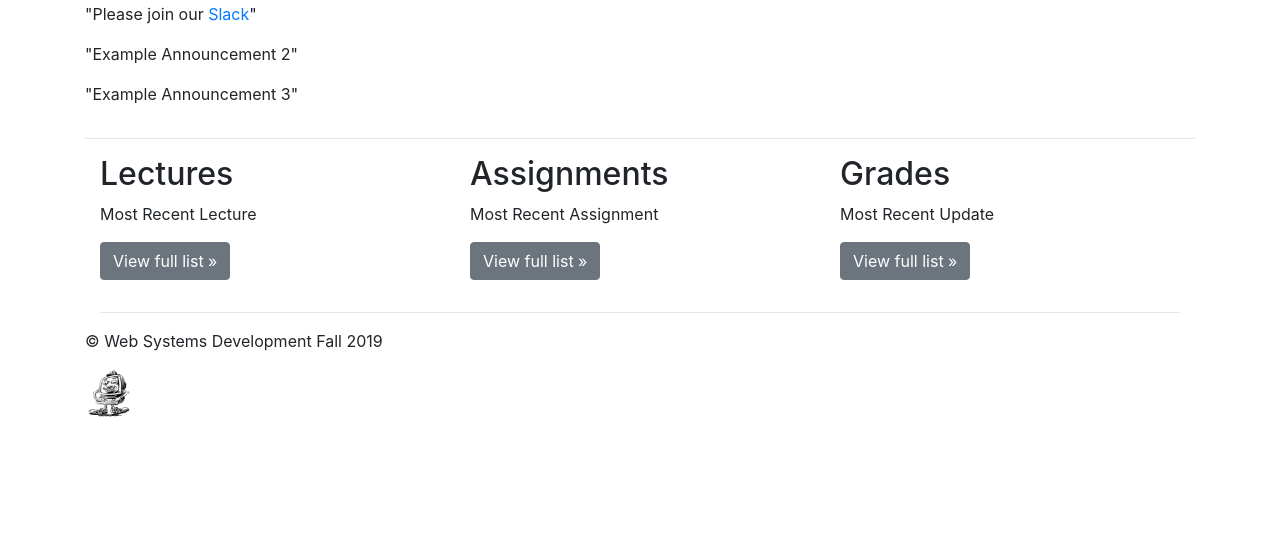
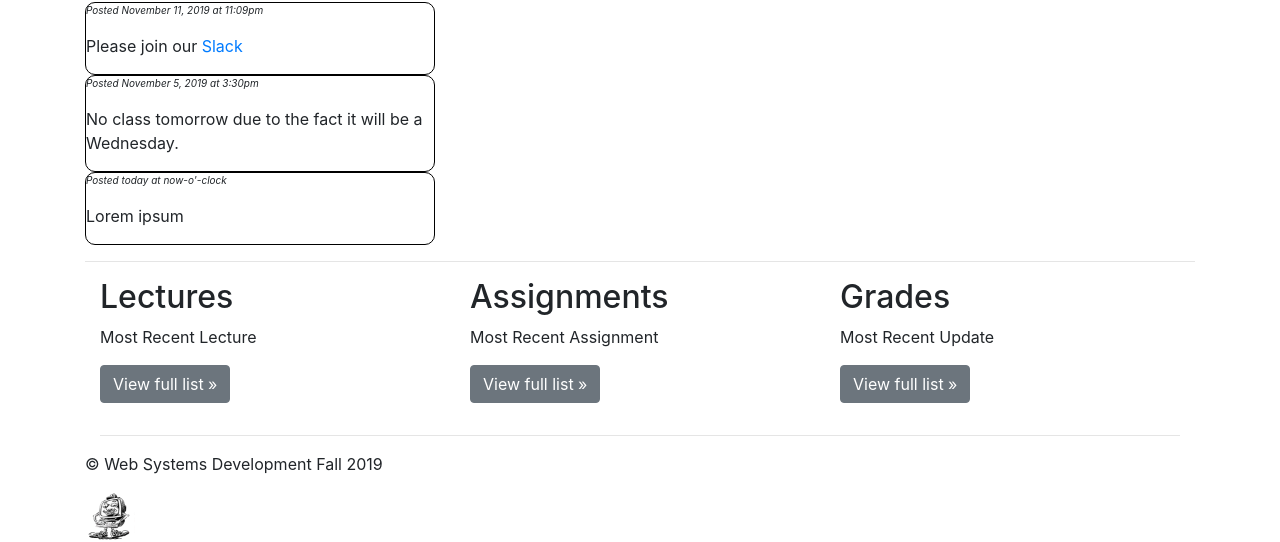
Before and after one commit to goedkene/WebsysHackathon, a plain HTML site: page index.html in a window 1280 px wide. Shown: the part 617-1159 px from the top of the page. Before the commit the page ends 1036 px from the top, so only its background shows below. Drawn offline with nearby package versions, Linux system fonts and the light colour scheme.

Commit message:
Announcements

```diff
--- a/index.html
+++ b/index.html
@@ -72,9 +72,18 @@
         <div class="row">
           <div class="col-md-4">
             <h2>Announcements</h2>
-            <p>"Please join our <a href="https://rpi-websys.slack.com">Slack</a>"</p>
-            <p>"Example Announcement 2"</p>
-            <p>"Example Announcement 3"</p>
+            <section class="announcement">
+              <p class="date-time">Posted November 11, 2019 at 11:09pm</p>
+              <p>Please join our <a href="https://rpi-websys.slack.com">Slack</a></p>
+            </section>
+            <section class="announcement">
+              <p class="date-time">Posted November 5, 2019 at 3:30pm</p>
+              <p>No class tomorrow due to the fact it will be a Wednesday.</p>
+            </section>
+            <section class="announcement">
+              <p class="date-time">Posted today at now-o'-clock</p>
+              <p>Lorem ipsum</a></p>
+            </section>
           </div>
         </div>
       <hr>
--- a/styles.css
+++ b/styles.css
@@ -3,3 +3,16 @@
     border: 10px;
     margin-right: 30px;
 }
+
+.announcement{
+    display: block;
+    width: 100%;
+    border: 1px solid black;
+    border-radius: 10px;
+}
+
+.date-time{
+    font-style: italic;
+    font-size: 10px;
+    font-color: #;
+}
```
